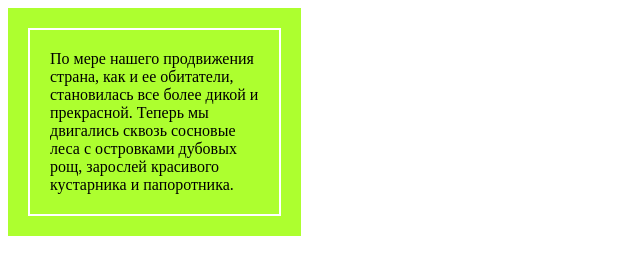
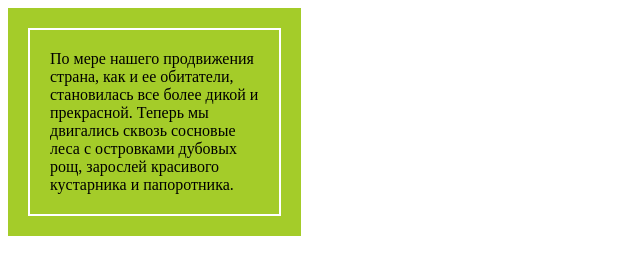
Before and after one commit to NomadBYlife/TMS, a plain HTML site: page homework2/individual2358/index.html in a window 1280 px wide. Shown: the whole page, without its empty margins (0-640 px from the left). Drawn offline with Linux system fonts and the light colour scheme.

Commit message:
fix color

```diff
--- a/homework2/individual2358/style.css
+++ b/homework2/individual2358/style.css
@@ -1,5 +1,5 @@
 .wrapper {
-    background-color: greenyellow;
+    background-color: #A4CC29;
     width: 20%;
     height: auto;
     padding: 20px;
```
